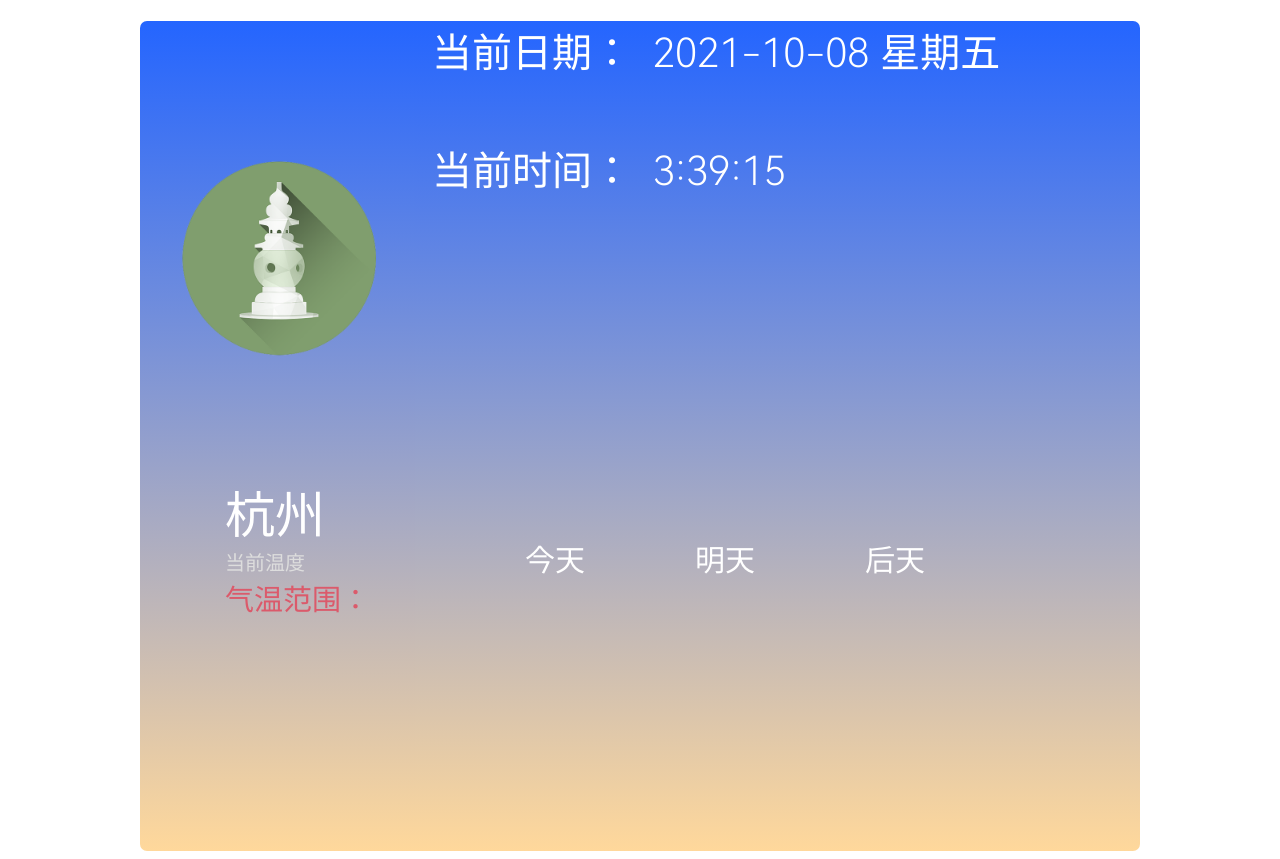
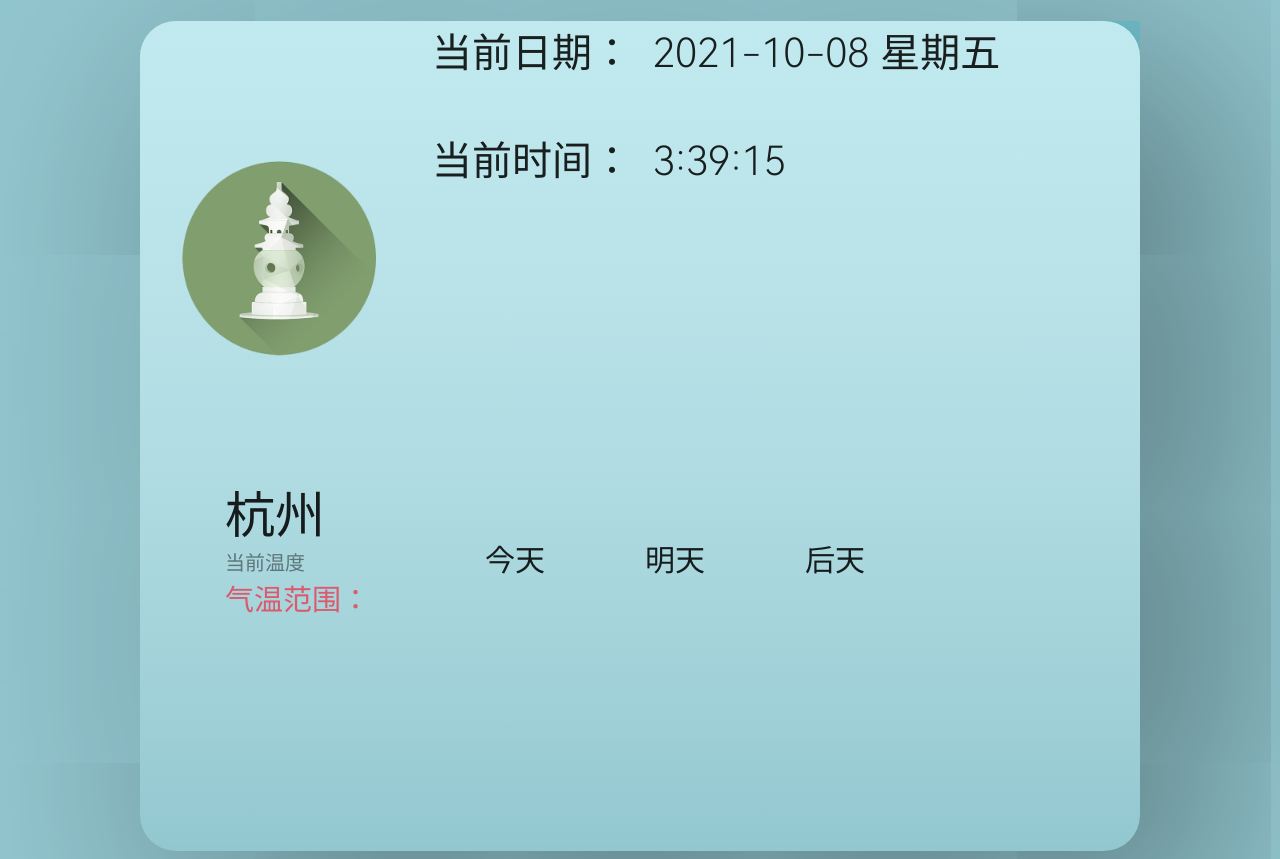
Before and after one commit to camera-2018/weather_plugin, a plain HTML site: page index.html in a window 1280 px wide. Drawn offline with Linux system fonts and the light colour scheme; no server answers; a web font is replaced by a local one.

Commit message:
Update master.css

```diff
--- a/master.css
+++ b/master.css
@@ -1,20 +1,20 @@
 @font-face {
-		font-family:'hws';
-		src: url('hws.ttf') format('truetype');
-		font-weight: normal;
-        font-style: normal;
-	}
-
+	font-family:'hws';
+	src: url('hws.ttf') format('truetype');
+	font-weight: normal;
+	font-style: normal;
+}
 body{
 	display: flex;
 	justify-content: center;
+	background-color: #93c7d0;
 }
 #box:hover{
 	transform: scale(1.05,1.05);
 }
 #box{
 	margin-top: 13px;
-	border-radius: 7px;
+	border-radius: 36px;
 	display: flex;
 	height:830px;
 	width: 1000px;
@@ -23,14 +23,23 @@ body{
 	flex-direction: column;
 	flex-wrap: wrap;
 	transition: 1s;
+	background-image: linear-gradient(
+		180deg,
+		#FFFFFF 0%,
+		rgba(255,255,255,0) 100%
+		);
+	box-shadow: 60px 60px 800px 0 rgba(0, 0, 0, 0.5);
 }
 #sboxleft{
-	border-radius: 7px 0px 0px 7px;
+	border-radius: 36px 0px 0px 36px;
 	display: flex;
 	height: 830px;
 	width: 275px;
-	/*background-color: #83af9b;*/
-	background: linear-gradient(to bottom, #2465FF, #ffd89b);
+	background: linear-gradient(
+		0deg,
+		rgba(67,216,205,0.01) 2%,
+		rgba(47,185,202,0.3) 100%
+	);
 	order: 0;
 	align-self: flex-start;
 	flex-wrap: wrap;
@@ -42,13 +51,9 @@ body{
 	margin-top: 20px;
 	align-self:center;
 }
-/*#hz{
-	margin-top: 100px;
-	margin-left: 100px;
-}*/
 #p{
 	margin-left: 85px;
-	color: #ffffff;
+	color: rgba(0, 0, 0, 0.87);
 	font-family: consolas;
 	font-size: 40px;
 }
@@ -56,37 +61,25 @@ body{
 	font-size: 40px;
 	color: #db5a6b;
 	font-family: hws;
-
 }
-
 #i{
 	font-size: 40px;
-
 	color: #db5a6b;
-
-
 	font-size: 40px;
 	font-size: 40px;
-
 	color: #db5a6b;
-
-
 	color: #db5a6b;
-
 }
 #weaminmax{
 	font-size: 29px;
 	color: #db5a6b;
 	font-family: hws;
-
 }
 #sbox1{
-
-	border-radius:  0px 7px 0px 0px;
+	border-radius:  0px 36px 0px 0px;
 	order: 1;
 	height: 175px;
 	width: 725px;
-	background: linear-gradient(to bottom, #2465FF, #527dea);
 }
 #sbox2{
 	display: flex;
@@ -95,61 +88,55 @@ body{
 	order: 2;
 	height: 325px;
 	width: 725px;
-	background: linear-gradient(to bottom, #527dea, #A8ABC3);
-
 }
 #sbox3{
 	display: flex;
 	flex-wrap: wrap;
 	flex-direction: row;
-	border-radius: 0px 0px 7px 0px;
+	border-radius: 0px 0px 36px 0px;
 	order: 3;
 	height: 330px;
 	width: 725px;
-	background: linear-gradient(to bottom, #A8ABC3, #ffd89b);
-
 }
 #temp{
 	font-size: 40px;
-	color: #ffffff;
+	color: rgba(0, 0, 0, 0.87);
 	font-family: hws;
-
-
 }
 .s1{
 	margin-left: 17px;
-	margin-top: 60px;
+	padding-top: 50px;
 	font-size: 40px;
 	font-family: hws;
-	color: #ffffff;
+	color: rgba(0, 0, 0, 0.87);
 }
-
 .s2{
 	margin-left: 17px;
 	margin-top: 35px;
 	font-size: 40px;
 	font-family: hws;
-	/*-webkit-text-stroke: 1px yellow;*/
-	color: #ffffff;
+	color: rgba(0, 0, 0, 0.87);
 }
-
 #d1{
 	display: flex;
 	flex-direction: column;
 	margin-top: 15px;
-	margin-left: 95px;
+	margin-left: 55px;
+	margin-right: 30px;
 }
 #d2{
 	display: flex;
 	flex-direction: column;
 	margin-top: 15px;
-	margin-left: 95px;
+	margin-left: 55px;
+	margin-right: 30px;
 }
 #d3{
 	display: flex;
 	flex-direction: column;
 	margin-top: 15px;
-	margin-left: 95px;
+	margin-left: 55px;
+	margin-right: 30px;
 }
 #i1{
 	font-size: 100px;
@@ -167,13 +154,20 @@ body{
 	margin-left: 15px;
 	font-family: hws;
 	font-size: 30px;
-	color: #ffffff;
+	color: rgba(0, 0, 0, 0.87);
 }
 #nowtemptext{
 	font-family: hws;
 	font-size: 20px;
-	color: #dddddd;
+	color: rgba(0, 0, 0, 0.45);
 }
 #hz{
 	font-size: 50px;
 }
+.sbox{
+	background: linear-gradient(
+	0deg,
+	rgba(67,216,205,0.01) 2%,
+	rgba(47,185,202,0.3) 100%
+	);
+}
```
